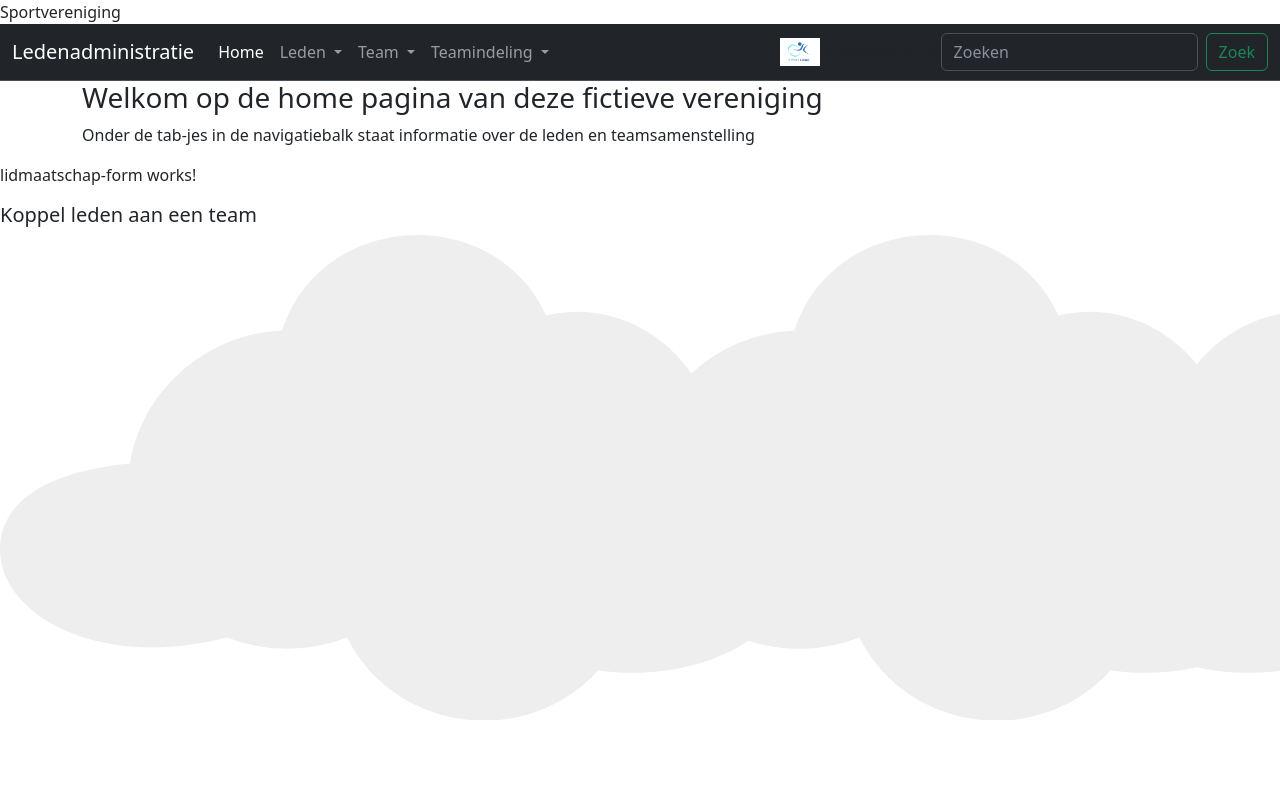
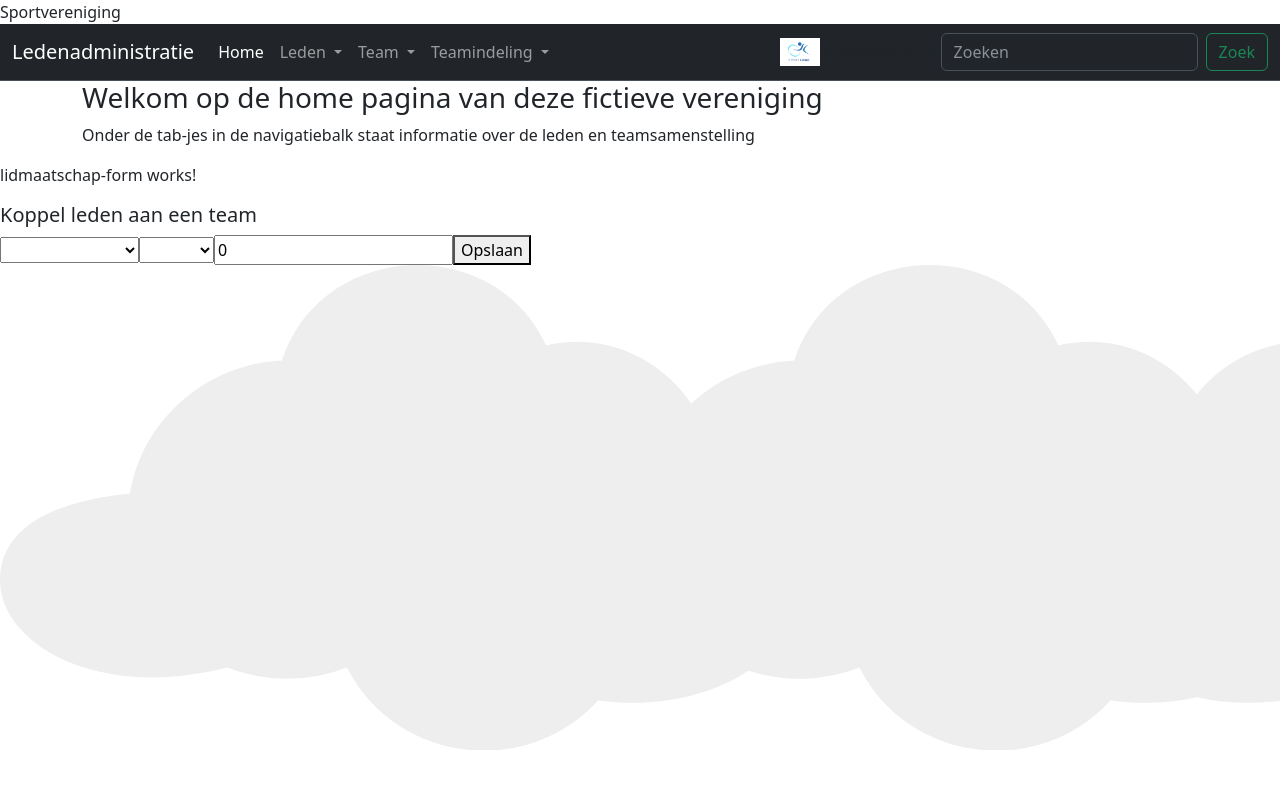
Before and after one commit to Wietze23/Ledenadmin-frontend, an Angular app: page /lidmaatschap in a window 1280 px wide. Shown: the top 788 px of the page. Built offline with nearby package versions, Linux system fonts and the light colour scheme.

Commit message:
Rol en Lid uit dropdown lijst

```diff
--- a/src/app/lid-form/lid-form.component.html
+++ b/src/app/lid-form/lid-form.component.html
@@ -60,15 +60,8 @@
   </div>
 </div>
 
-<input type="text" required pattern="[^(3[01]|[12][0-9]|0[1-9])/(1[0-2]|0[1-9])/[0-9]{4}$]" [(ngModel)]="lid.geboortedatum" #geboortedatum="ngModel"
+<input type="text" [(ngModel)]="lid.geboortedatum"
        name="lid" placeholder="geboortedatum: dd-mm-eejj" >
-<div *ngIf="geboortedatum.invalid && (geboortedatum.dirty || geboortedatum.touched)"
-     class="alert">
-
-  <div *ngIf="geboortedatum.errors?.['pattern']">
-    Alleen cijfers en streepjes gebruiken, formaat dd-mm-eejj.
-  </div>
-</div>
 
 <select [(ngModel)]="selectedGeslacht">
   <option value="" disabled>Kies geslacht</option>
--- a/src/app/lidmaatschap-form/lidmaatschap-form.component.html
+++ b/src/app/lidmaatschap-form/lidmaatschap-form.component.html
@@ -1,3 +1,17 @@
 <p>lidmaatschap-form works!</p>
 
 <h5>Koppel leden aan een team</h5>
+
+<select [(ngModel)]="selectedRol">
+  <option value="" disabled>Kies rol in team</option>
+  <option *ngFor="let rol of rollen" [value]="rol">{{ rol }}</option>
+</select>
+<select [(ngModel)]="selectedLid">
+  <option value="" disabled>Kies lid</option>
+  <option *ngFor="let lid of leden" [value]="lid">{{ lid }}</option>
+</select>
+
+<input type="number" [(ngModel)]="lidmaatschap.team.id"
+       name="team" placeholder="Team-id" >
+
+<button (click)="add()">Opslaan</button>
--- a/src/app/lidmaatschap-form/lidmaatschap-form.component.ts
+++ b/src/app/lidmaatschap-form/lidmaatschap-form.component.ts
@@ -3,6 +3,8 @@ import {TeamListComponent} from "../team-list/team-list.component";
 import {Lidmaatschap} from "../lidmaatschap";
 import {LidmaatschapService} from "../lidmaatschap.service";
 import {LidmaatschapListComponent} from "../lidmaatschap-list/lidmaatschap-list.component";
+import {LidService} from "../lid.service";
+
 
 @Component({
   selector: 'app-lidmaatschap-form',
@@ -10,11 +12,19 @@ import {LidmaatschapListComponent} from "../lidmaatschap-list/lidmaatschap-list.
   styleUrls: ['./lidmaatschap-form.component.css']
 })
 export class LidmaatschapFormComponent implements OnInit{
+
   lidmaatschap = new Lidmaatschap();
   @Input() lidmaatschapList!: LidmaatschapListComponent;
-
+  selectedLid!: string;
+  leden: string[]= ['Lid1', 'Lid2'];
+  selectedRol!: string;
+  rollen: string[]= ['Speler', 'Trainer'];
   constructor(public lidmaatschapService: LidmaatschapService) { }
-  ngOnInit(): void {}
+  ngOnInit(): void {
+//    LidService.getAll().subscribe(leden => {
+//      this.leden = leden;
+//    });
+  }
 
   add() {
     this.lidmaatschapService.save(this.lidmaatschap).subscribe(
@@ -24,4 +34,5 @@ export class LidmaatschapFormComponent implements OnInit{
 
 
   protected readonly onselect = onselect;
+
 }
--- a/src/app/lidmaatschap.ts
+++ b/src/app/lidmaatschap.ts
@@ -4,6 +4,6 @@ import {Team} from "./team";
 export class Lidmaatschap {
   id: number = 0;
   name: string = "";
-  lid!: Lid;
-  team!: Team;
+  lid: Lid = new Lid();
+  team: Team = new Team();
 }
```
